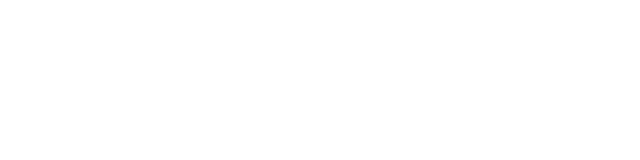
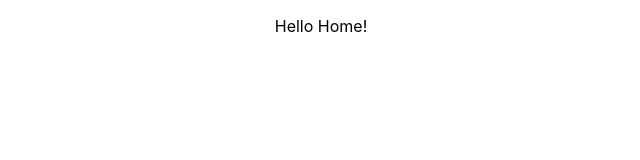
Before and after one commit to jerseycity2018/team-6, a React (Create React App) app: page /home in a window 1280 px wide. Shown: the top 160 px of the page, without its empty margins (319-959 px from the left). Built offline with nearby package versions, Linux system fonts and the light colour scheme.

Commit message:
updated home.js

```diff
--- a/src/Routes.js
+++ b/src/Routes.js
@@ -1,12 +1,13 @@
 import React, {Component} from 'react';
 import {Switch, Route} from 'react-router-dom';
+import home from './homeComponent/home';
 
 class Routes extends Component {
 	render() {
 		return (
 			<main>
 				<Switch>
-
+					<Route exact path='/home' component={home}/>
 				</Switch>
 			</main>
 		);
--- a/src/homeComponent/home.js
+++ b/src/homeComponent/home.js
@@ -1,22 +1,13 @@
-<Navbar>
-  <Navbar.Header>
-    <Navbar.Brand>
-      <a href="#home">React-Bootstrap</a>
-    </Navbar.Brand>
-  </Navbar.Header>
-  <Nav>
-    <NavItem eventKey={1} href="#">
-      Link
-    </NavItem>
-    <NavItem eventKey={2} href="#">
-      Link
-    </NavItem>
-    <NavDropdown eventKey={3} title="Dropdown" id="basic-nav-dropdown">
-      <MenuItem eventKey={3.1}>Action</MenuItem>
-      <MenuItem eventKey={3.2}>Another action</MenuItem>
-      <MenuItem eventKey={3.3}>Something else here</MenuItem>
-      <MenuItem divider />
-      <MenuItem eventKey={3.4}>Separated link</MenuItem>
-    </NavDropdown>
-  </Nav>
-</Navbar>;
+import React, {Component} from 'react';
+
+class home extends Component {
+    render() {
+        return (
+            <div>
+                <p>Hello Home!</p>
+            </div>
+        );
+    }
+};
+
+export default home;
```
Also changed, not shown: 1 other file (tests, documents, lock files or other folders).
